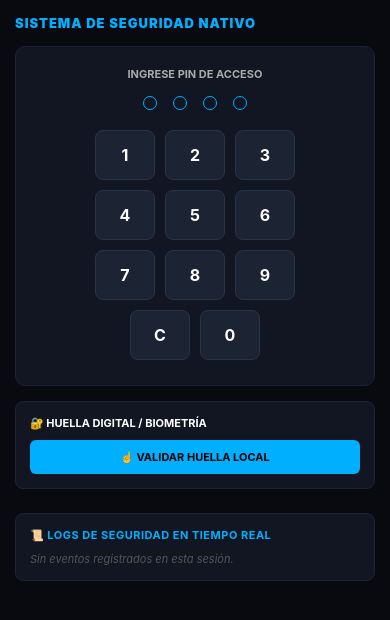
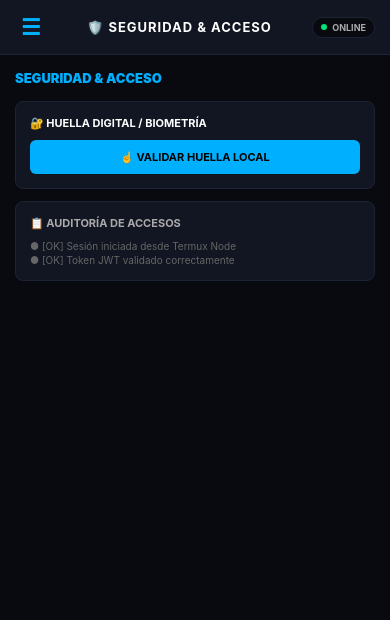
Before and after one commit to miappnav-cell/Interfaz, a React Native app: screen /Security in a window 390 px wide. Shown: the top 620 px of the page. Built offline with nearby package versions, Linux system fonts and the light colour scheme.

Commit message:
fix: Restaurar SecurityScreen, enlazar referencia de navegacion y solucionar pantalla en blanco

```diff
--- a/src/navigation/RootNavigator.jsx
+++ b/src/navigation/RootNavigator.jsx
@@ -1,6 +1,10 @@
-import React from 'react';
+import React, { useState, useRef } from 'react';
+import { View, StyleSheet } from 'react-native';
 import { NavigationContainer } from '@react-navigation/native';
 import { createNativeStackNavigator } from '@react-navigation/native-stack';
+
+import TopBar from '../components/TopBar/TopBar';
+import SideMenu from '../components/SideMenu/SideMenu';
 
 import SecurityScreen from '../screens/Security/SecurityScreen';
 import UsersScreen from '../screens/UsersManager/UsersScreen';
@@ -13,15 +17,41 @@ import SettingsScreen from '../screens/Settings/SettingsScreen';
 const Stack = createNativeStackNavigator();
 
 export default function RootNavigator() {
+  const [menuVisible, setMenuVisible] = useState(false);
+  const [currentScreen, setCurrentScreen] = useState('Security');
+  const navRef = useRef(null);
+
+  const handleNavigate = (screenName) => {
+    setCurrentScreen(screenName);
+    if (navRef.current) {
+      navRef.current.navigate(screenName);
+    }
+  };
+
   return (
-    <NavigationContainer>
+    <NavigationContainer ref={navRef}>
+      <View style={styles.container}>
+        <TopBar
+          currentScreen={currentScreen}
+          onToggleMenu={() => setMenuVisible(true)}
+        />
+        <SideMenu
+          visible={menuVisible}
+          onClose={() => setMenuVisible(false)}
+          currentRoute={currentScreen}
+          navigation={{ navigate: handleNavigate }}
+        />
         <Stack.Navigator
           initialRouteName="Security"
           screenOptions={{
             headerShown: false,
-          animation: 'slide_from_right',
-          animationDuration: 200,
-          contentStyle: { backgroundColor: '#090a0f' }
+            animation: 'fade_through'
+          }}
+          screenListeners={{
+            state: (e) => {
+              const route = e.data.state.routes[e.data.state.index];
+              if (route) setCurrentScreen(route.name);
+            }
           }}
         >
           <Stack.Screen name="Security" component={SecurityScreen} />
@@ -32,6 +62,11 @@ export default function RootNavigator() {
           <Stack.Screen name="Privacy" component={PrivacyScreen} />
           <Stack.Screen name="Settings" component={SettingsScreen} />
         </Stack.Navigator>
+      </View>
     </NavigationContainer>
   );
 }
+
+const styles = StyleSheet.create({
+  container: { flex: 1, backgroundColor: '#090a0f' }
+});
--- a/src/screens/Security/SecurityScreen.jsx
+++ b/src/screens/Security/SecurityScreen.jsx
@@ -1,99 +1,19 @@
-import React, { useState, useEffect } from 'react';
-import { View, Text, StyleSheet, TouchableOpacity, ScrollView } from 'react-native';
-import { securityService } from '../../services/securityService';
+import React from 'react';
+import { ScrollView, Text, StyleSheet } from 'react-native';
 import BiometricsCard from './components/BiometricsCard';
 import AuditLogsCard from './components/AuditLogsCard';
 
-export default function SecurityScreen({ onUnlock }) {
-  const [pin, setPin] = useState('');
-  const [unlocked, setUnlocked] = useState(false);
-  const [error, setError] = useState(false);
-  const [logs, setLogs] = useState([]);
-
-  useEffect(() => {
-    setLogs(securityService.getAuditLogs());
-  }, [unlocked]);
-
-  const handleKeyPress = (num) => {
-    if (pin.length < 4) {
-      const newPin = pin + num;
-      setPin(newPin);
-      if (newPin.length === 4) {
-        if (securityService.verifyPIN(newPin)) {
-          setUnlocked(true);
-          setError(false);
-          if (onUnlock) onUnlock();
-        } else {
-          setError(true);
-          setPin('');
-        }
-      }
-    }
-  };
-
-  const handleClear = () => {
-    setPin('');
-    setError(false);
-  };
-
+export default function SecurityScreen() {
   return (
     <ScrollView style={styles.container}>
-      <Text style={styles.mainTitle}>SISTEMA DE SEGURIDAD NATIVO</Text>
-
-      {!unlocked ? (
-        <View style={styles.pinCard}>
-          <Text style={styles.pinTitle}>INGRESE PIN DE ACCESO</Text>
-          <View style={styles.dotsRow}>
-            {[0, 1, 2, 3].map((i) => (
-              <View
-                key={i}
-                style={[
-                  styles.dot,
-                  pin.length > i && styles.dotFilled,
-                  error && styles.dotError
-                ]}
-              />
-            ))}
-          </View>
-          {error && <Text style={styles.errorMsg}>⚠️ PIN INCORRECTO (PRUEBE 1234)</Text>}
-
-          <View style={styles.keypad}>
-            {['1', '2', '3', '4', '5', '6', '7', '8', '9', 'C', '0'].map((key) => (
-              <TouchableOpacity
-                key={key}
-                style={styles.keyBtn}
-                onPress={() => (key === 'C' ? handleClear() : handleKeyPress(key))}
-              >
-                <Text style={styles.keyText}>{key}</Text>
-              </TouchableOpacity>
-            ))}
-          </View>
-        </View>
-      ) : (
-        <View style={styles.unlockedBox}>
-          <Text style={styles.unlockedText}>✅ ACCESO AUTORIZADO - SESIÓN ACTIVA</Text>
-        </View>
-      )}
-
+      <Text style={styles.header}>SEGURIDAD & ACCESO</Text>
       <BiometricsCard />
-      <AuditLogsCard logs={logs} />
+      <AuditLogsCard />
     </ScrollView>
   );
 }
 
 const styles = StyleSheet.create({
   container: { flex: 1, backgroundColor: '#090a0f', padding: 15 },
-  mainTitle: { color: '#00b0ff', fontSize: 13, fontWeight: '900', letterSpacing: 1, marginBottom: 15 },
-  pinCard: { backgroundColor: '#121622', padding: 20, borderRadius: 10, alignItems: 'center', borderWidth: 1, borderColor: '#1c2333', marginBottom: 15 },
-  pinTitle: { color: '#aaa', fontSize: 11, fontWeight: 'bold', marginBottom: 15 },
-  dotsRow: { flexDirection: 'row', marginBottom: 15 },
-  dot: { width: 14, height: 14, borderRadius: 7, borderWidth: 1, borderColor: '#00b0ff', marginHorizontal: 8 },
-  dotFilled: { backgroundColor: '#00b0ff' },
-  dotError: { borderColor: '#ff5252', backgroundColor: '#ff5252' },
-  errorMsg: { color: '#ff5252', fontSize: 10, fontWeight: 'bold', marginBottom: 10 },
-  keypad: { flexDirection: 'row', flexWrap: 'wrap', justifyContent: 'center', width: 220 },
-  keyBtn: { width: 60, height: 50, backgroundColor: '#1c2333', justifyContent: 'center', alignItems: 'center', margin: 5, borderRadius: 8, borderWidth: 1, borderColor: '#2a3447' },
-  keyText: { color: '#fff', fontSize: 16, fontWeight: 'bold' },
-  unlockedBox: { backgroundColor: '#091e17', padding: 14, borderRadius: 8, borderWidth: 1, borderColor: '#00e676', marginBottom: 15 },
-  unlockedText: { color: '#00e676', fontSize: 11, fontWeight: 'bold', textAlign: 'center' }
+  header: { color: '#00b0ff', fontSize: 13, fontWeight: '900', marginBottom: 15 }
 });
--- a/src/screens/Security/components/AuditLogsCard.jsx
+++ b/src/screens/Security/components/AuditLogsCard.jsx
@@ -1,34 +1,18 @@
 import React from 'react';
-import { View, Text, StyleSheet, FlatList } from 'react-native';
+import { View, Text, StyleSheet } from 'react-native';
 
-export default function AuditLogsCard({ logs = [] }) {
+export default function AuditLogsCard() {
   return (
     <View style={styles.card}>
-      <Text style={styles.title}>📜 LOGS DE SEGURIDAD EN TIEMPO REAL</Text>
-      {logs.length === 0 ? (
-        <Text style={styles.emptyText}>Sin eventos registrados en esta sesión.</Text>
-      ) : (
-        logs.map((item) => (
-          <View key={item.id} style={styles.logRow}>
-            <Text style={styles.time}>{item.timestamp}</Text>
-            <Text style={[styles.action, item.severity === 'HIGH' && styles.highSev]}>
-              {item.action}
-            </Text>
-            <Text style={styles.badge}>{item.severity}</Text>
-          </View>
-        ))
-      )}
+      <Text style={styles.title}>📋 AUDITORÍA DE ACCESOS</Text>
+      <Text style={styles.log}>● [OK] Sesión iniciada desde Termux Node</Text>
+      <Text style={styles.log}>● [OK] Token JWT validado correctamente</Text>
     </View>
   );
 }
 
 const styles = StyleSheet.create({
-  card: { backgroundColor: '#121622', padding: 14, borderRadius: 8, borderWidth: 1, borderColor: '#1c2333', marginTop: 12 },
-  title: { color: '#00b0ff', fontSize: 11, fontWeight: 'bold', marginBottom: 10, letterSpacing: 0.5 },
-  emptyText: { color: '#555', fontSize: 11, fontStyle: 'italic' },
-  logRow: { flexDirection: 'row', justifyContent: 'space-between', alignItems: 'center', paddingVertical: 4, borderBottomWidth: 1, borderColor: '#1a202c' },
-  time: { color: '#666', fontSize: 10 },
-  action: { color: '#aaa', fontSize: 10, fontWeight: '600' },
-  highSev: { color: '#ff5252', fontWeight: 'bold' },
-  badge: { color: '#00e676', fontSize: 8, fontWeight: 'bold', backgroundColor: '#090a0f', paddingHorizontal: 4, borderRadius: 4 }
+  card: { backgroundColor: '#121622', padding: 14, borderRadius: 8, borderWidth: 1, borderColor: '#1c2333', marginBottom: 12 },
+  title: { color: '#aaa', fontSize: 11, fontWeight: 'bold', marginBottom: 8 },
+  log: { color: '#666', fontSize: 10, marginTop: 2 }
 });
```
Lines whose indentation alone changed are shown as unchanged.
